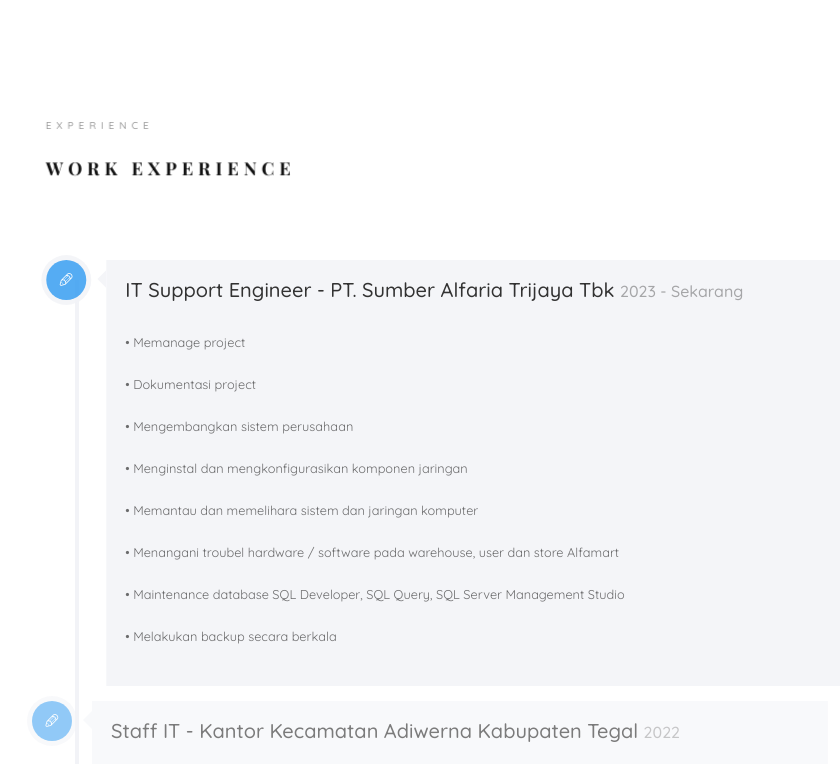
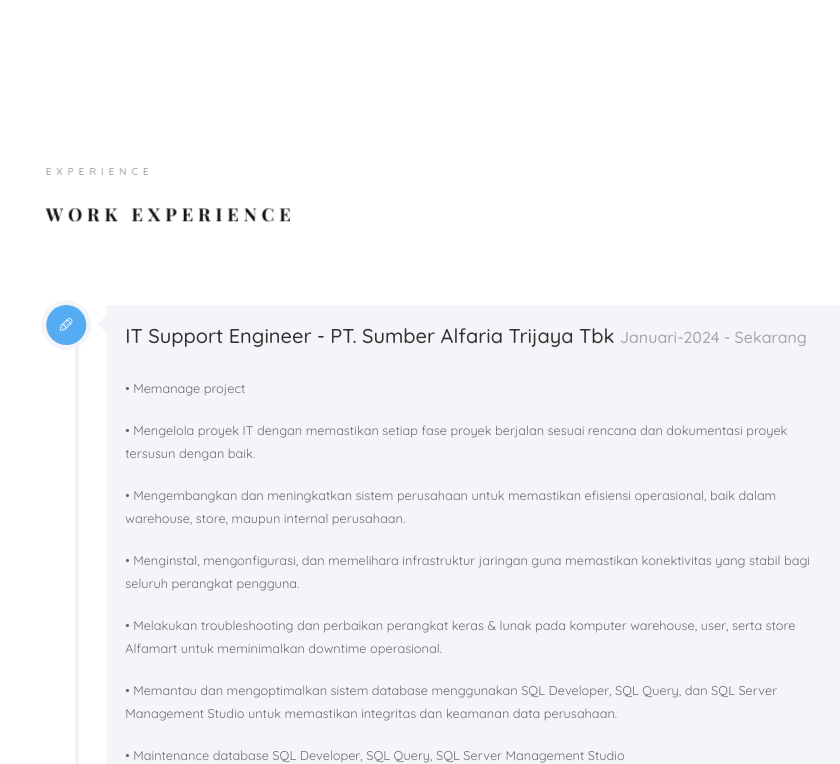
Before and after one commit to zidnirifqi/zidnirifqi.github.io, a plain HTML site: page index.html in a window 1280 px wide. Shown: the part 2852-3616 px from the top of the page, without its empty margins (341-1181 px from the left). Drawn offline with nearby package versions, Linux system fonts and the light colour scheme; files whose address does not match are found by name; a web font is replaced by a local one.

Commit message:
index.html

```diff
--- a/index.html
+++ b/index.html
@@ -139,9 +139,8 @@ Copyright <script>document.write(new Date().getFullYear());</script>  <i class="
 									<div class="about-desc">
 										<span class="heading-meta">About</span>
 										<h2 class="colorlib-heading">Who Am I?</h2>
-										<p><strong>Hi I'm Zidni Rifqi A</strong> Freshgraduate dari Program Studi Sarjana Terapan Teknik Informatika Politeknik Harapan Bersama (S.Tr.Kom), dengan <i>passing grade Cumlaude</i>.
-											Saya memiliki ketertarikan didunia IT semenjak saya menduduki bangku perkuliahan Diploma III Teknik Komputer hingga sekarang saya menyelesaikan alih jenjang Sarjana. Saya memiliki skill dibidang Web Development, Machine Learning, Design Graphic dan lainnya.
-											Bahasa pemrograman yang dikuasi adalah Python, Javascript, PHP dan bahasa lainnya.</p>
+										<p><strong>Hi I'm Zidni Rifqi A</strong> Software Engineer profesional dengan pengalaman lebih dari 1 tahun di bidang teknologi informasi. Saya menangani manajemen dan pengembangan sistem perusahaan, pemeliharaan jaringan, troubleshooting perangkat keras dan lunak, serta pengelolaan database menggunakan SQL Developer, SQL Query, dan SQL Server Management Studio. Selain itu, saya bertanggung jawab atas backup data, dokumentasi proyek, dan memastikan sistem berjalan
+													optimal untuk mendukung operasional bisnis. Dengan keahlian dalam Web Development, Backend Development, dan Machine Learning, saya terus mengembangkan solusi teknologi yang inovatif dan efisien.</p>
 										<!-- <p>Even the all-powerful Pointing has no control about the blind texts it is an almost unorthographic life One day however a small line of blind text by the name of Lorem Ipsum decided to leave for the far World of Grammar.</p> -->
 									</div>
 								</div>
@@ -572,15 +571,15 @@ Copyright <script>document.write(new Date().getFullYear());</script>  <i class="
 					               </div>
 
 					               <div class="timeline-label">
-					                  <h2><a href="#">IT Support Engineer - PT. Sumber Alfaria Trijaya Tbk</a> <span>2023 - Sekarang</span></h2>
+					                  <h2><a href="#">IT Support Engineer - PT. Sumber Alfaria Trijaya Tbk</a> <span>Januari-2024 - Sekarang</span></h2>
 					                  <p>• Memanage project</p>
-							  <p>• Dokumentasi project</p>
-							  <p>• Mengembangkan sistem perusahaan</p>
-							  <p>• Menginstal dan mengkonfigurasikan komponen jaringan</p>
-							  <p>• Memantau dan memelihara sistem dan jaringan komputer</p>
-							  <p>• Menangani troubel hardware / software pada warehouse, user dan store Alfamart</p>
+							  <p>• Mengelola proyek IT dengan memastikan setiap fase proyek berjalan sesuai rencana dan dokumentasi proyek tersusun dengan baik.</p>
+							  <p>• Mengembangkan dan meningkatkan sistem perusahaan untuk memastikan efisiensi operasional, baik dalam warehouse, store, maupun internal perusahaan.</p>
+							  <p>• Menginstal, mengonfigurasi, dan memelihara infrastruktur jaringan guna memastikan konektivitas yang stabil bagi seluruh perangkat pengguna.</p>
+							  <p>• Melakukan troubleshooting dan perbaikan perangkat keras & lunak pada komputer warehouse, user, serta store Alfamart untuk meminimalkan downtime operasional.</p>
+							  <p>• Memantau dan mengoptimalkan sistem database menggunakan SQL Developer, SQL Query, dan SQL Server Management Studio untuk memastikan integritas dan keamanan data perusahaan.</p>
 							  <p>• Maintenance database SQL Developer, SQL Query, SQL Server Management Studio </p>
-							  <p>• Melakukan backup secara berkala</p>
+							  <p>• Mengeksekusi backup data secara berkala guna mencegah kehilangan informasi penting dan menjaga kelangsungan operasional bisnis.</p>
 
 					               </div>
 					            </div>
```
